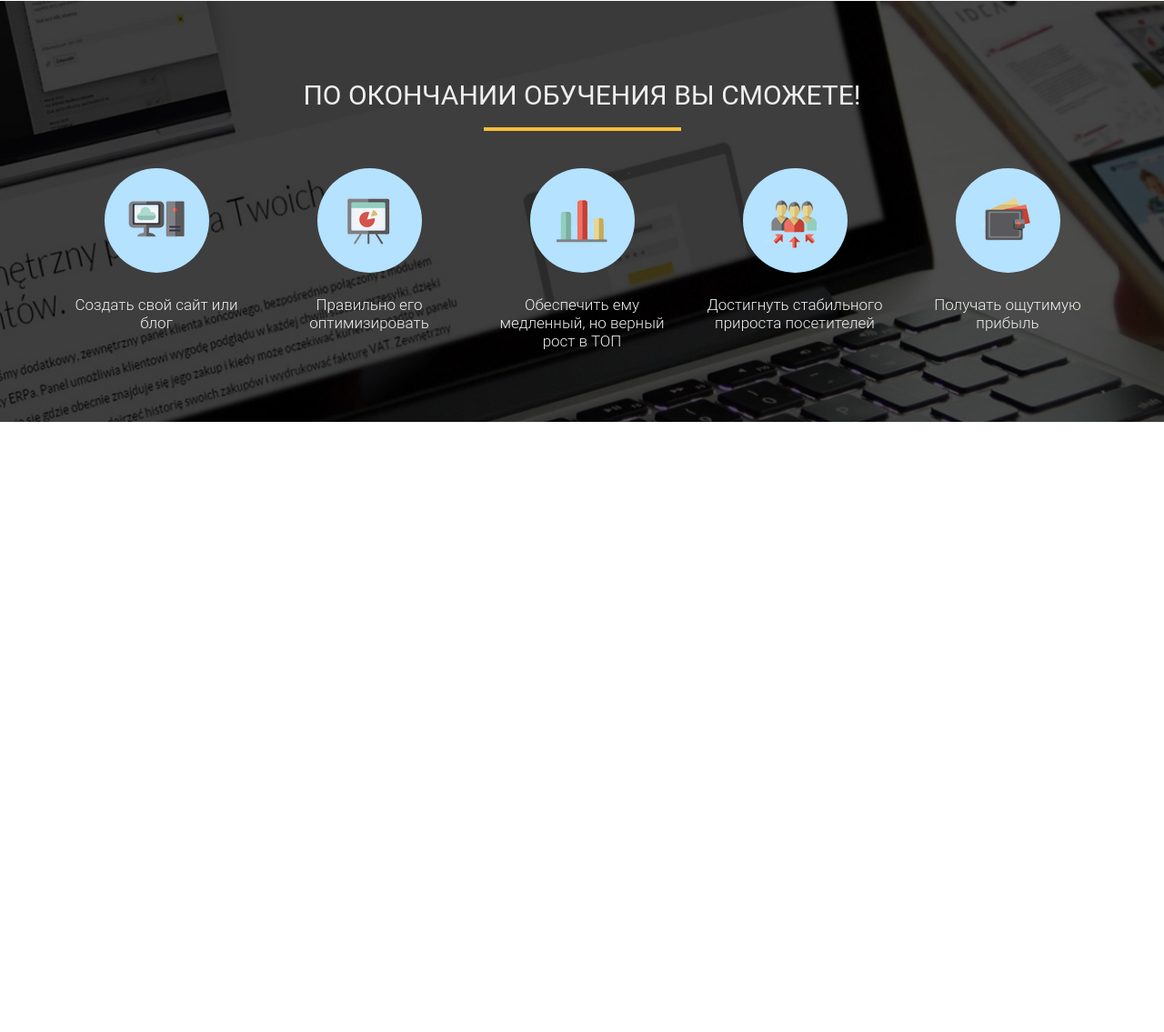
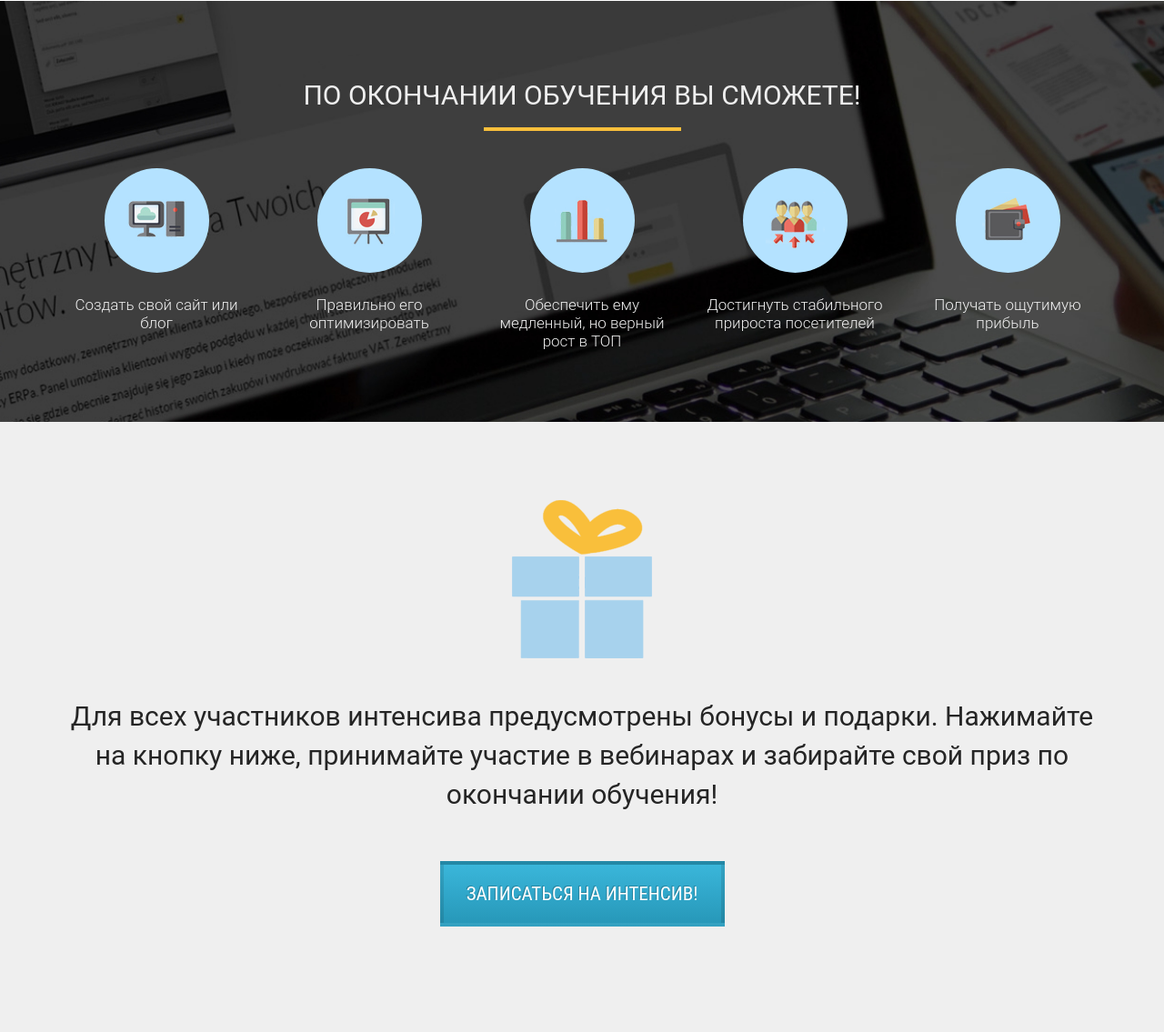
Before and after one commit to BelikovAV/SomeFrontendProjects, a plain HTML site: page Project_1/src/index.html in a window 1280 px wide. Shown: the part 2065-3200 px from the top of the page at 91% size. Before the commit the page ends 2529 px from the top, so only its background shows below. Drawn offline with Linux system fonts and the light colour scheme.

Commit message:
Section 5

```diff
--- a/Project_1/src/css/style.css
+++ b/Project_1/src/css/style.css
@@ -253,3 +253,44 @@ h2.title {
     font-weight: 300;
     line-height: 20px;
 }
+
+/* Section 5 */
+
+.gift {
+    min-height: 628px;
+    background-color: #efefef;
+    padding: 86px 0 116px 0;
+}
+
+.gift .gift_top {
+    display: block;
+    margin: 0 auto;
+}
+
+.gift .gift_text {
+    margin-top: 42px;
+    color: #252525;
+    font-family: Roboto;
+    font-size: 30px;
+    font-weight: 400;
+    line-height: 43px;
+    text-align: center;
+}
+
+.gift .gift_btn {
+    display: block;
+    margin: 0 auto;
+    margin-top: 52px;
+    width: 313px;
+    height: 72px;
+    box-shadow: inset 0 0 0 rgba(0, 0, 0, 0.18);
+    border: 4px solid rgba(0, 0, 0, 0.11);
+    background-image: linear-gradient(to top, #2798b9 0%, #3ab6da 100%);
+    text-shadow: -1px -1px 0 rgba(0, 0, 0, 0.22);
+    color: #ffffff;
+    font-family: "Roboto Condensed";
+    font-size: 21px;
+    font-weight: 400;
+    text-transform: uppercase;
+    cursor: pointer;
+}
--- a/Project_1/src/index.html
+++ b/Project_1/src/index.html
@@ -119,5 +119,15 @@
         </div>
     </section>
 
+    <section class="gift">
+        <div class="container">
+            <div class="gift_box">
+                <img src="icons/gift.png" alt="gift" class="gift_top">
+            </div>
+            <div class="gift_text">Для всех участников интенсива предусмотрены бонусы и подарки. Нажимайте на кнопку ниже, принимайте участие в вебинарах и забирайте свой приз по окончании обучения!</div>
+            <button class="gift_btn">Записаться на интенсив!</button>
+        </div>
+    </section>
+
 </body>
 </html>
```
